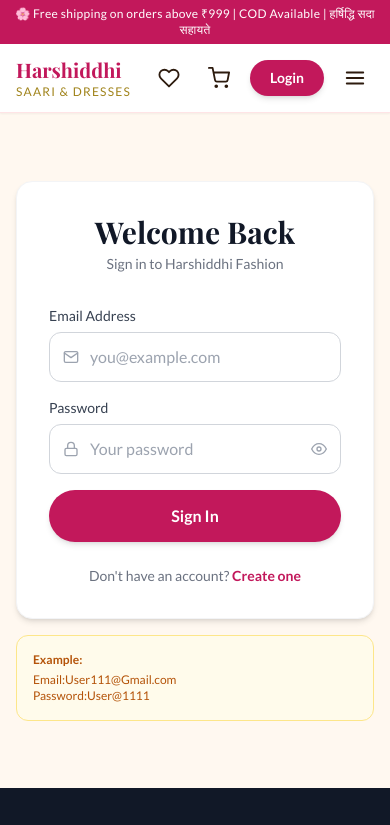
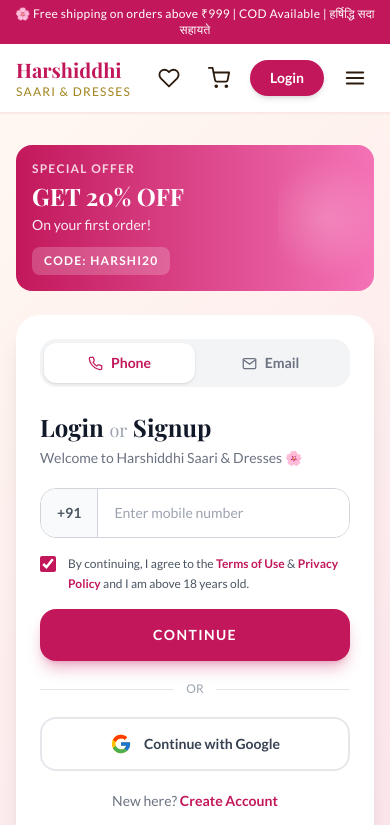
Before and after one commit to jaydip0110-jpg/harshiddhi-frontend, a React (Vite) app: page /login in a window 390 px wide. Shown: the top 825 px of the page. Built offline with nearby package versions, Linux system fonts and the light colour scheme; a web font is replaced by a local one.

Commit message:
Add phone/email login with Google button

```diff
--- a/src/pages/LoginPage.jsx
+++ b/src/pages/LoginPage.jsx
@@ -2,7 +2,9 @@
 import { Link, useNavigate, useSearchParams } from "react-router-dom";
 import { useDispatch, useSelector } from "react-redux";
 import { login } from "../redux/slices/authSlice";
-import { FiMail, FiLock, FiEye, FiEyeOff } from "react-icons/fi";
+import { FiPhone, FiMail, FiLock, FiEye, FiEyeOff } from "react-icons/fi";
+import { FcGoogle } from "react-icons/fc";
+import toast from "react-hot-toast";
 
 export default function LoginPage() {
   const dispatch = useDispatch();
@@ -10,109 +12,255 @@
   const [searchParams] = useSearchParams();
   const { user, loading } = useSelector((s) => s.auth);
 
+  const [loginType, setLoginType] = useState("phone"); // 'phone' or 'email'
+  const [phone, setPhone] = useState("");
   const [email, setEmail] = useState("");
   const [password, setPassword] = useState("");
   const [showPwd, setShowPwd] = useState(false);
+  const [agreed, setAgreed] = useState(true);
+  const [step, setStep] = useState(1); // 1=enter phone/email, 2=enter password
 
   const redirect = searchParams.get("redirect") || "/";
 
   useEffect(() => {
     if (user) navigate(redirect, { replace: true });
-  }, [user, navigate, redirect]);
+  }, [user]);
 
-  const handleSubmit = (e) => {
+  const handleContinue = (e) => {
     e.preventDefault();
-    dispatch(login({ email, password }));
+    if (loginType === "phone" && !phone)
+      return toast.error("Please enter phone number");
+    if (loginType === "email" && !email)
+      return toast.error("Please enter email");
+    if (!agreed) return toast.error("Please agree to Terms of Use");
+    setStep(2);
+  };
+
+  const handleLogin = (e) => {
+    e.preventDefault();
+    const identifier = loginType === "phone" ? `${phone}@phone.com` : email;
+    dispatch(login({ email: identifier, password }));
+  };
+
+  const handleGoogleLogin = () => {
+    toast("Google login coming soon! 🌸", { icon: "🔜" });
   };
 
   return (
-    <div className="min-h-[80vh] flex items-center justify-center px-4 py-12 page-enter">
+    <div
+      className="min-h-[90vh] flex items-center justify-center px-4 py-8 page-enter"
+      style={{
+        background: "linear-gradient(135deg, #fff8f0 0%, #fce4ec 100%)",
+      }}
+    >
       <div className="w-full max-w-md">
-        {/* Card */}
-        <div className="card p-8 border border-gray-100">
-          {/* Header */}
-          <div className="text-center mb-8">
-            <h1 className="font-display text-3xl font-bold text-gray-900 mb-1">
-              Welcome Back
-            </h1>
-            <p className="text-gray-500 text-sm">
-              Sign in to  Harshiddhi Fashion
+        {/* Promo Banner */}
+        <div className="bg-gradient-to-r from-primary to-pink-400 rounded-2xl p-4 mb-6 text-white relative overflow-hidden">
+          <div
+            className="absolute right-0 top-0 bottom-0 w-24 opacity-20"
+            style={{
+              background: "radial-gradient(circle, white 0%, transparent 70%)",
+            }}
+          />
+          <p className="text-xs font-semibold uppercase tracking-widest opacity-80 mb-1">
+            Special Offer
           </p>
+          <p className="font-display text-2xl font-bold leading-tight">
+            GET 20% OFF
+          </p>
+          <p className="text-sm opacity-90 mt-1">On your first order!</p>
+          <div className="mt-3 inline-flex items-center gap-2 bg-white/20 rounded-lg px-3 py-1.5">
+            <span className="text-xs font-bold tracking-widest">
+              CODE: HARSHI20
+            </span>
+          </div>
         </div>
 
-          <form onSubmit={handleSubmit} className="space-y-4">
-            <div>
-              <label className="text-sm font-medium text-gray-700 mb-1.5 block">
-                Email Address
-              </label>
-              <div className="relative">
-                <FiMail
-                  className="absolute left-3.5 top-1/2 -translate-y-1/2 text-gray-400"
-                  size={16}
+        {/* Card */}
+        <div className="bg-white rounded-3xl shadow-xl p-6">
+          {/* Tab — Phone / Email */}
+          <div className="flex bg-gray-100 rounded-2xl p-1 mb-6">
+            <button
+              onClick={() => {
+                setLoginType("phone");
+                setStep(1);
+              }}
+              className={`flex-1 flex items-center justify-center gap-2 py-2.5 rounded-xl text-sm font-semibold transition-all
+                ${loginType === "phone" ? "bg-white shadow text-primary" : "text-gray-500"}`}
+            >
+              <FiPhone size={15} /> Phone
+            </button>
+            <button
+              onClick={() => {
+                setLoginType("email");
+                setStep(1);
+              }}
+              className={`flex-1 flex items-center justify-center gap-2 py-2.5 rounded-xl text-sm font-semibold transition-all
+                ${loginType === "email" ? "bg-white shadow text-primary" : "text-gray-500"}`}
+            >
+              <FiMail size={15} /> Email
+            </button>
+          </div>
+
+          <h2 className="font-display text-2xl font-bold text-gray-900 mb-1">
+            Login <span className="text-gray-400 font-normal text-lg">or</span>{" "}
+            Signup
+          </h2>
+          <p className="text-gray-500 text-sm mb-5">
+            Welcome to Harshiddhi Saari & Dresses 🌸
+          </p>
+
+          {/* Step 1 — Phone or Email */}
+          {step === 1 && (
+            <form onSubmit={handleContinue} className="space-y-4">
+              {loginType === "phone" ? (
+                <div
+                  className="flex border border-gray-300 rounded-2xl overflow-hidden
+                               focus-within:ring-2 focus-within:ring-primary focus-within:border-transparent"
+                >
+                  <div className="flex items-center px-4 bg-gray-50 border-r border-gray-300">
+                    <span className="text-gray-600 font-semibold text-sm">
+                      +91
+                    </span>
+                  </div>
+                  <input
+                    type="tel"
+                    value={phone}
+                    onChange={(e) =>
+                      setPhone(e.target.value.replace(/\D/g, "").slice(0, 10))
+                    }
+                    placeholder="Enter mobile number"
+                    className="flex-1 px-4 py-3.5 text-sm outline-none bg-white"
+                    maxLength={10}
+                    required
                   />
+                </div>
+              ) : (
                 <input
                   type="email"
                   value={email}
                   onChange={(e) => setEmail(e.target.value)}
-                  className="input-field pl-10"
-                  placeholder="you@example.com"
+                  placeholder="Enter email address"
+                  className="input-field py-3.5 rounded-2xl"
                   required
                 />
-              </div>
+              )}
+
+              {/* Terms */}
+              <label className="flex items-start gap-3 cursor-pointer">
+                <input
+                  type="checkbox"
+                  checked={agreed}
+                  onChange={(e) => setAgreed(e.target.checked)}
+                  className="w-4 h-4 accent-primary mt-0.5 shrink-0"
+                />
+                <span className="text-xs text-gray-600 leading-relaxed">
+                  By continuing, I agree to the{" "}
+                  <span className="text-primary font-semibold">
+                    Terms of Use
+                  </span>{" "}
+                  &amp;{" "}
+                  <span className="text-primary font-semibold">
+                    Privacy Policy
+                  </span>{" "}
+                  and I am above 18 years old.
+                </span>
+              </label>
+
+              <button
+                type="submit"
+                className="w-full py-4 bg-primary text-white rounded-2xl font-bold
+                                 text-sm tracking-widest uppercase hover:bg-primary-dark
+                                 transition-all shadow-lg shadow-primary/30"
+              >
+                CONTINUE
+              </button>
+            </form>
+          )}
+
+          {/* Step 2 — Password */}
+          {step === 2 && (
+            <form onSubmit={handleLogin} className="space-y-4">
+              {/* Show entered phone/email */}
+              <div className="flex items-center justify-between bg-gray-50 rounded-2xl px-4 py-3">
+                <span className="text-sm font-semibold text-gray-700">
+                  {loginType === "phone" ? `+91 ${phone}` : email}
+                </span>
+                <button
+                  type="button"
+                  onClick={() => setStep(1)}
+                  className="text-primary text-xs font-semibold hover:underline"
+                >
+                  Change
+                </button>
               </div>
 
-            <div>
-              <label className="text-sm font-medium text-gray-700 mb-1.5 block">
-                Password
-              </label>
+              {/* Password */}
               <div className="relative">
-                <FiLock
-                  className="absolute left-3.5 top-1/2 -translate-y-1/2 text-gray-400"
-                  size={16}
-                />
                 <input
                   type={showPwd ? "text" : "password"}
                   value={password}
                   onChange={(e) => setPassword(e.target.value)}
-                  className="input-field pl-10 pr-10"
-                  placeholder="Your password"
+                  placeholder="Enter password"
+                  className="input-field py-3.5 rounded-2xl pr-12"
                   required
                 />
                 <button
                   type="button"
                   onClick={() => setShowPwd(!showPwd)}
-                  className="absolute right-3.5 top-1/2 -translate-y-1/2 text-gray-400 hover:text-gray-600"
+                  className="absolute right-4 top-1/2 -translate-y-1/2 text-gray-400"
                 >
-                  {showPwd ? <FiEyeOff size={16} /> : <FiEye size={16} />}
+                  {showPwd ? <FiEyeOff size={18} /> : <FiEye size={18} />}
                 </button>
-              </div>
               </div>
 
               <button
                 type="submit"
                 disabled={loading}
-              className="btn-primary w-full py-3.5 text-base mt-2"
+                className="w-full py-4 bg-primary text-white rounded-2xl font-bold
+                           text-sm tracking-widest uppercase hover:bg-primary-dark
+                           transition-all shadow-lg shadow-primary/30"
               >
-              {loading ? "Signing in…" : "Sign In"}
+                {loading ? "Logging in..." : "LOGIN"}
               </button>
             </form>
+          )}
 
-          <p className="text-center text-sm text-gray-500 mt-6">
-            Don't have an account?{" "}
+          {/* Divider */}
+          <div className="flex items-center gap-3 my-5">
+            <div className="flex-1 h-px bg-gray-200" />
+            <span className="text-xs text-gray-400 font-medium">OR</span>
+            <div className="flex-1 h-px bg-gray-200" />
+          </div>
+
+          {/* Google Login */}
+          <button
+            onClick={handleGoogleLogin}
+            className="w-full flex items-center justify-center gap-3 py-3.5
+                       border-2 border-gray-200 rounded-2xl hover:border-primary
+                       hover:bg-rose/30 transition-all font-semibold text-sm text-gray-700"
+          >
+            <FcGoogle size={22} />
+            Continue with Google
+          </button>
+
+          {/* Register Link */}
+          <p className="text-center text-sm text-gray-500 mt-5">
+            New here?{" "}
             <Link
-              to={`/register${redirect !== "/" ? `?redirect=${redirect}` : ""}`}
-              className="text-primary font-semibold hover:underline"
+              to="/register"
+              className="text-primary font-bold hover:underline"
             >
-              Create one
+              Create Account
             </Link>
           </p>
+
+          {/* Demo hint */}
+          <div className="mt-4 p-3 bg-amber-50 rounded-xl border border-amber-200 text-xs text-amber-700">
+            <p className="font-semibold mb-0.5">Demo Login:</p>
+            <p>Email: admin@harshiddhi.com</p>
+            <p>Password: admin123</p>
           </div>
-
-        {/* Demo credentials hint */}
-        <div className="mt-4 p-4 bg-amber-50 rounded-xl border border-amber-200 text-xs text-amber-700">
-          <p className="font-semibold mb-1">Example:</p>
-          <p>Email:User111@Gmail.com</p>
-          <p>Password:User@1111</p>
         </div>
       </div>
     </div>
```
Also changed, not shown: package.json (+17 -17 lines), 1 other file (tests, documents, lock files or other folders). Lines whose indentation alone changed are shown as unchanged.
